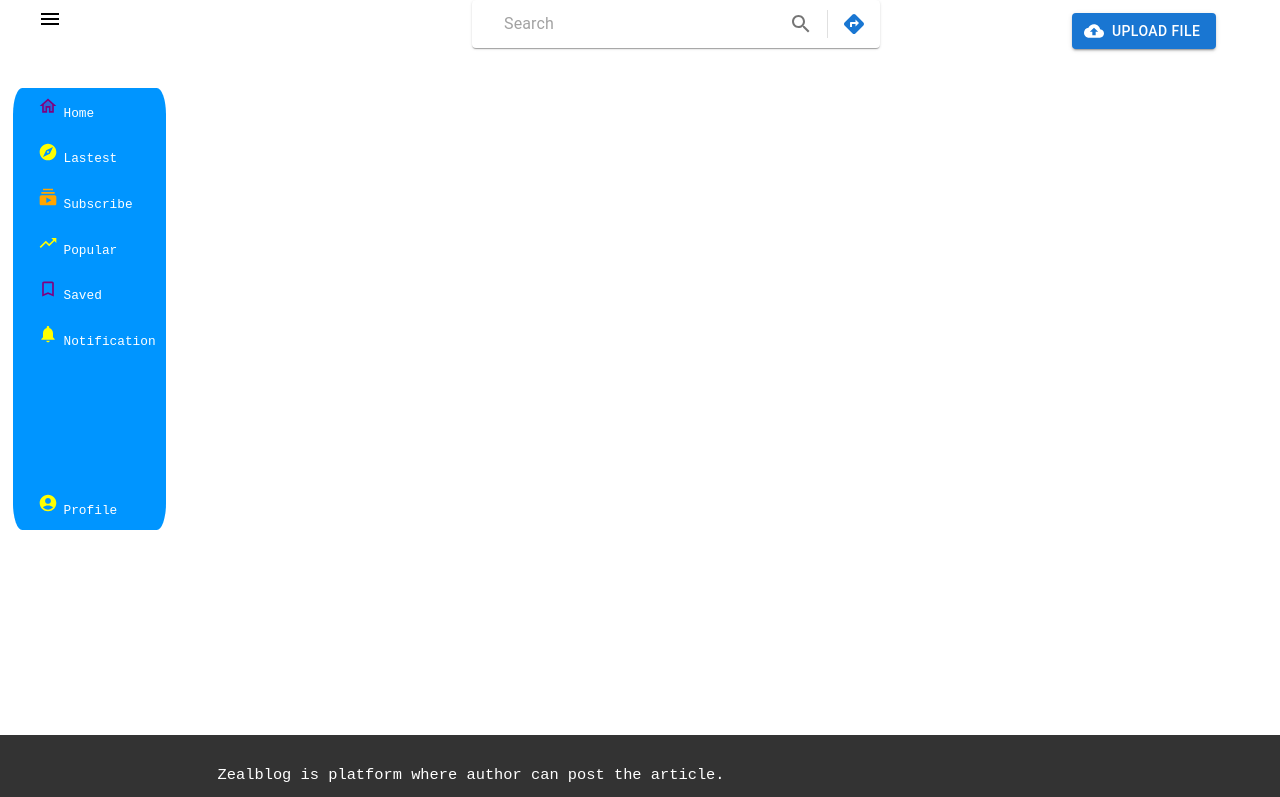
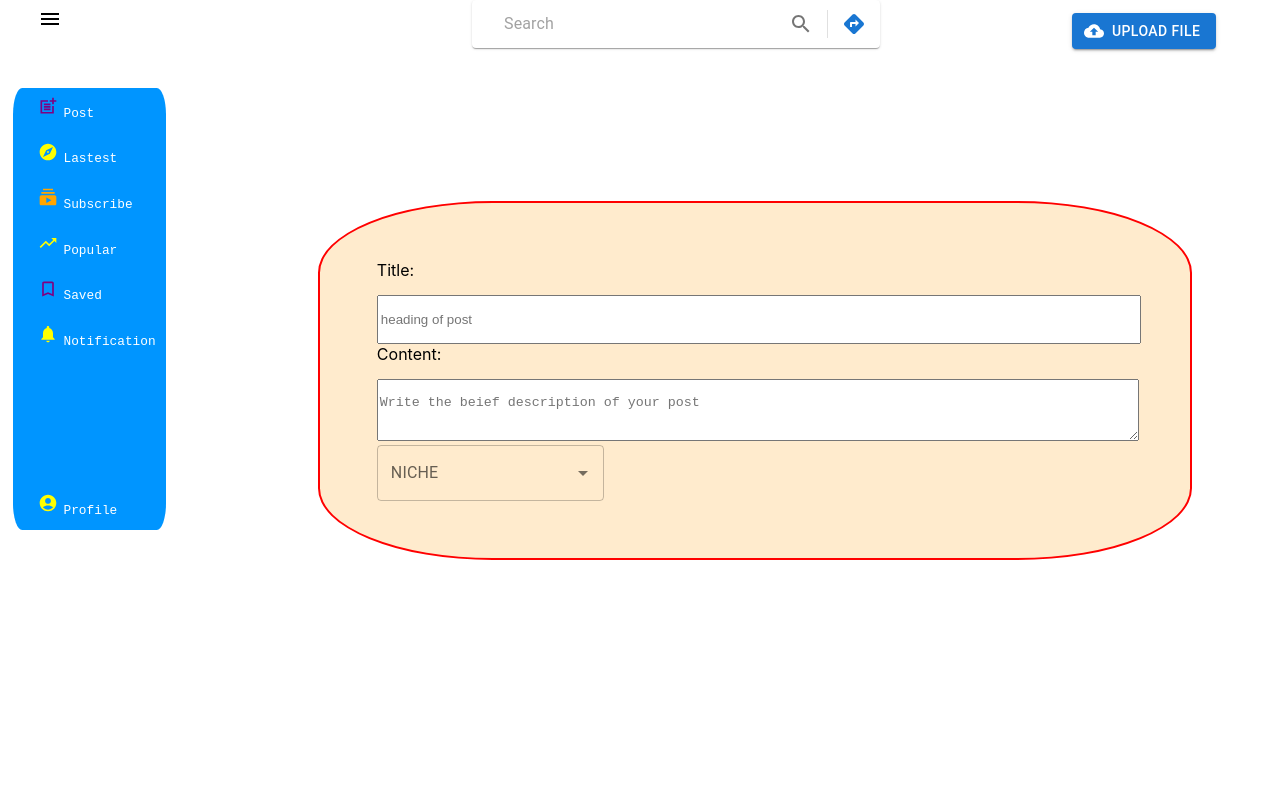
Before and after one commit to Raushankumar-prog/Zealblog, a React (Create React App) app in the folder fronted/: page /createpost in a window 1280 px wide. Shown: the top 797 px of the page. Built offline with nearby package versions, Linux system fonts and the light colour scheme.

Commit message:
making for creating post

```diff
--- a/fronted/src/Components/header/header.css
+++ b/fronted/src/Components/header/header.css
@@ -26,4 +26,5 @@
 .right{
     margin-left:15%;
     margin-top:1%;
+
 }
--- a/fronted/src/Components/header/header.js
+++ b/fronted/src/Components/header/header.js
@@ -10,6 +10,7 @@ import SearchIcon from '@mui/icons-material/Search';
 import DirectionsIcon from '@mui/icons-material/Directions';
 //import PostAddIcon from '@mui/icons-material/PostAdd';
 import CloudUploadIcon from '@mui/icons-material/CloudUpload';
+
 import Button from '@mui/material/Button';
 import { styled } from '@mui/material/styles';
 const VisuallyHiddenInput = styled('input')({
--- a/fronted/src/Components/left/left.js
+++ b/fronted/src/Components/left/left.js
@@ -6,6 +6,7 @@ import TrendingUpIcon from '@mui/icons-material/TrendingUp';
 import ShareIcon from '@mui/icons-material/Share';
 import NotificationsIcon from '@mui/icons-material/Notifications';
 import ExploreIcon from '@mui/icons-material/Explore';
+import PostAddSharpIcon from '@mui/icons-material/PostAddSharp';
 import AccountCircleIcon from '@mui/icons-material/AccountCircle';
 import HomeTwoToneIcon from '@mui/icons-material/HomeTwoTone';
 import {Link} from 'react-router-dom';
@@ -20,11 +21,11 @@ console.log(profile);
 
     return (
   <div className="fr">
-<Link to="/" className='link'>
+<Link to="/createpost" className='link'>
         <div className="category1" >
 
-               <div className="icon"><HomeTwoToneIcon  fontSize="small" style={{ color: color()[Math.floor(Math.random() * 3)] }}  /></div>
-              <div className="text"><p className="category">Home</p></div>
+               <div className="icon"><PostAddSharpIcon fontSize="small" style={{ color: color()[Math.floor(Math.random() * 3)] }}  /></div>
+              <div className="text"><p className="category">Post</p></div>
        </div>
 </Link>
   <Link to="lastest" className='link'>
--- a/fronted/src/Components/left/leftcomponent/home/home.js
+++ b/fronted/src/Components/left/leftcomponent/home/home.js
@@ -1,8 +1,55 @@
+
 import './home.css';
+import TextField from '@mui/material/TextField';
+import Autocomplete from '@mui/material/Autocomplete';
+const nichetype=[
+  { label: 'Space'},
+   { label: 'war'},
+  { label: 'ocean'},
+  { label: 'island'},
+  { label: 'animal'},
+  { label: 'world record'},
+  { label: 'rocket'},
+  { label: 'educational institute'},
+  { label: 'vehicle'},
+  { label: 'job'},
+  { label: 'sports'},
+  { label: 'IPL'},
 
+
+ ];
 const Home = () => {
-    return ( <div>
-        home
+
+    return ( <div id="form">
+        <div className="form-group">
+                <label htmlFor="title">Title:</label><br/>
+                <input
+                    type="text"
+                    placeholder="heading of post"
+                    id="posttitle"
+                className="form-control"
+                />
+                </div>
+    <div className="form-group">
+  <label htmlFor="content">Content:</label><br/>
+  <textarea
+    placeholder="Write the beief description of your post "
+    id="content"
+    className="form-control"
+     style={{ height: '6 %' }}
+  />
+</div>
+ <div className="form-group">
+
+              <Autocomplete
+      disablePortal
+      id="combo-box-demo"
+      options={nichetype}
+      sx={{ width: '30%' }}
+      renderInput={(params) => <TextField {...params} label="NICHE" />}
+    />
+            </div>
+
     </div> );
 }
 
--- a/fronted/src/Components/left/leftcomponent/lastest/lastest.js
+++ b/fronted/src/Components/left/leftcomponent/lastest/lastest.js
@@ -10,9 +10,9 @@ const Lastest = () => {
       try {
         // Make a request to fetch the latest posts
         const response = await makeRequest('/lastestpost', 'GET', {
-          id: '',
+            createdAt:12-23-23,
         });
-
+console.log(response);
 
         setLatestPosts(response.latestPosts);
       } catch (error) {
--- a/fronted/src/Components/left/leftcomponent/profile/profile.css
+++ b/fronted/src/Components/left/leftcomponent/profile/profile.css
@@ -1,18 +1,23 @@
 #form{
     border:2px solid red;
    margin:60%;
-   width:150%;
-   height:50%;
+   width:400%;
+   height:100%;
     padding:30%;
     border-radius: 20%;
     background-color: blanchedalmond;
 }
 .form-control{
-    margin-top:12%;
+   width:100%;
     font-weight: 400;
-
+  margin-top:2%;
+padding-top: 2%;
+    padding-bottom: 2%;
 }
 .btn-primary{
     margin-top: 8%;
-    background-color: blueviolet;
+    background-color: rgb(5, 211, 32);
+    width:100%;
+    padding-top:2%;
+    padding-bottom: 2%;
 }
--- a/fronted/src/Components/left/leftcomponent/profile/profile.js
+++ b/fronted/src/Components/left/leftcomponent/profile/profile.js
@@ -27,7 +27,6 @@ const Profile = () => {
        Cookies.set('token', token, { expires: 7, secure: true });
       Cookies.set('usernam', usernam, { expires: 7, secure: true });
       Cookies.set('id', id, { expires: 7, secure: true });
-
       setCheckUsername(true);
     } catch (error) {
       console.warn(error.message);
@@ -50,7 +49,7 @@ const Profile = () => {
         <div id="form">
           <form>
             <div className="form-group">
-              <label htmlFor="username">Username:</label>
+              <label htmlFor="username">Username:</label><br/>
               <input
                 type="text"
                 placeholder="username"
@@ -61,7 +60,7 @@ const Profile = () => {
               />
             </div>
             <div className="form-group">
-              <label htmlFor="password">Password:</label>
+              <label htmlFor="password">Password:</label><br/>
               <input
                 type="password"
                 placeholder="password"
--- a/fronted/src/Routes/route.js
+++ b/fronted/src/Routes/route.js
@@ -34,7 +34,7 @@ const Routing = () => {
       <Route path="/careers" element={<Careers/>}/>
       <Route path="/cookiespolicy" element={<Cookiespolicy/>}/>
       <Route path="/terms&conditions" element={<Terms/>}/>
-      <Route path="/" element={<Home/>}/>
+      <Route path="/createpost" element={<Home/>}/>
        </Routes>
     </div> );
 }
```
